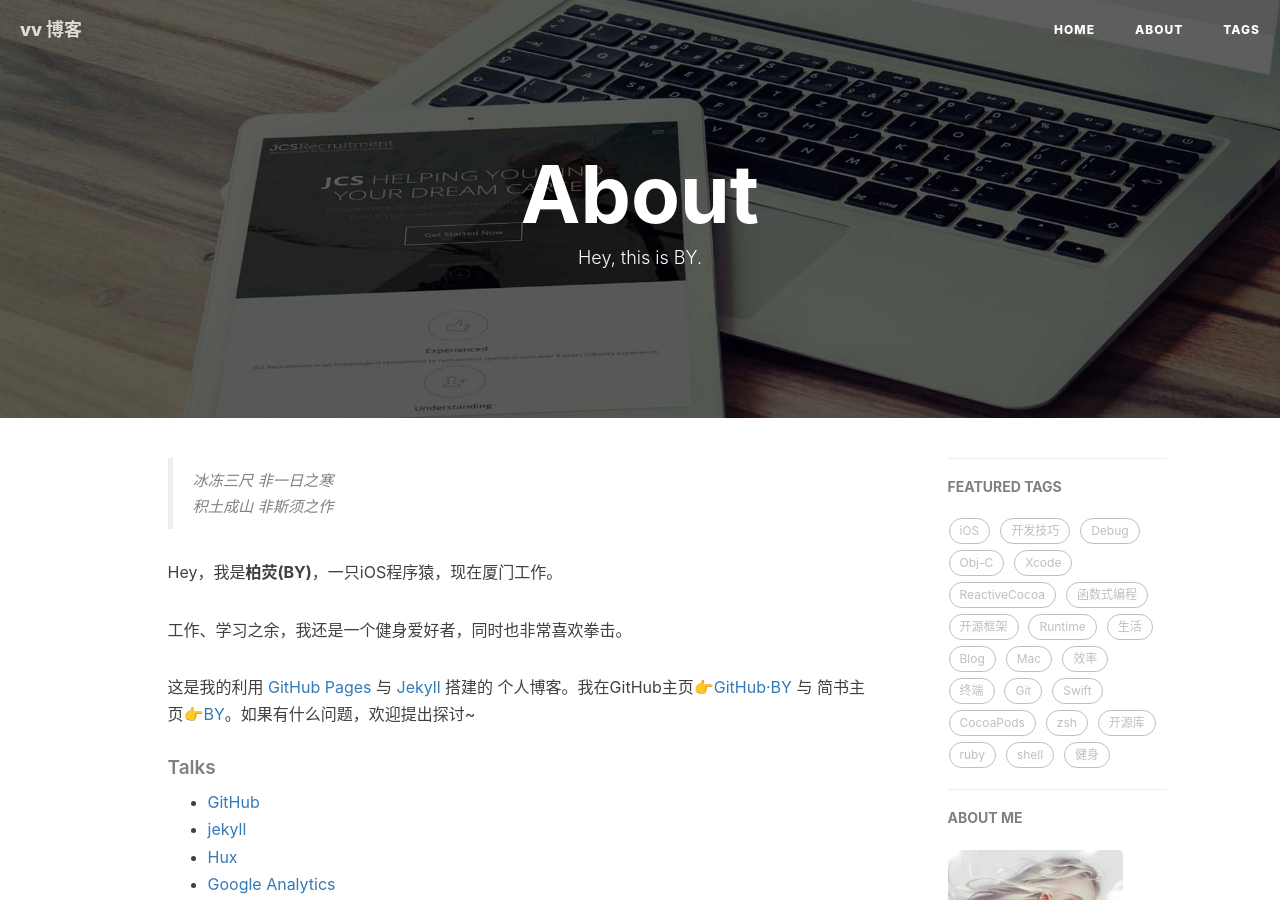
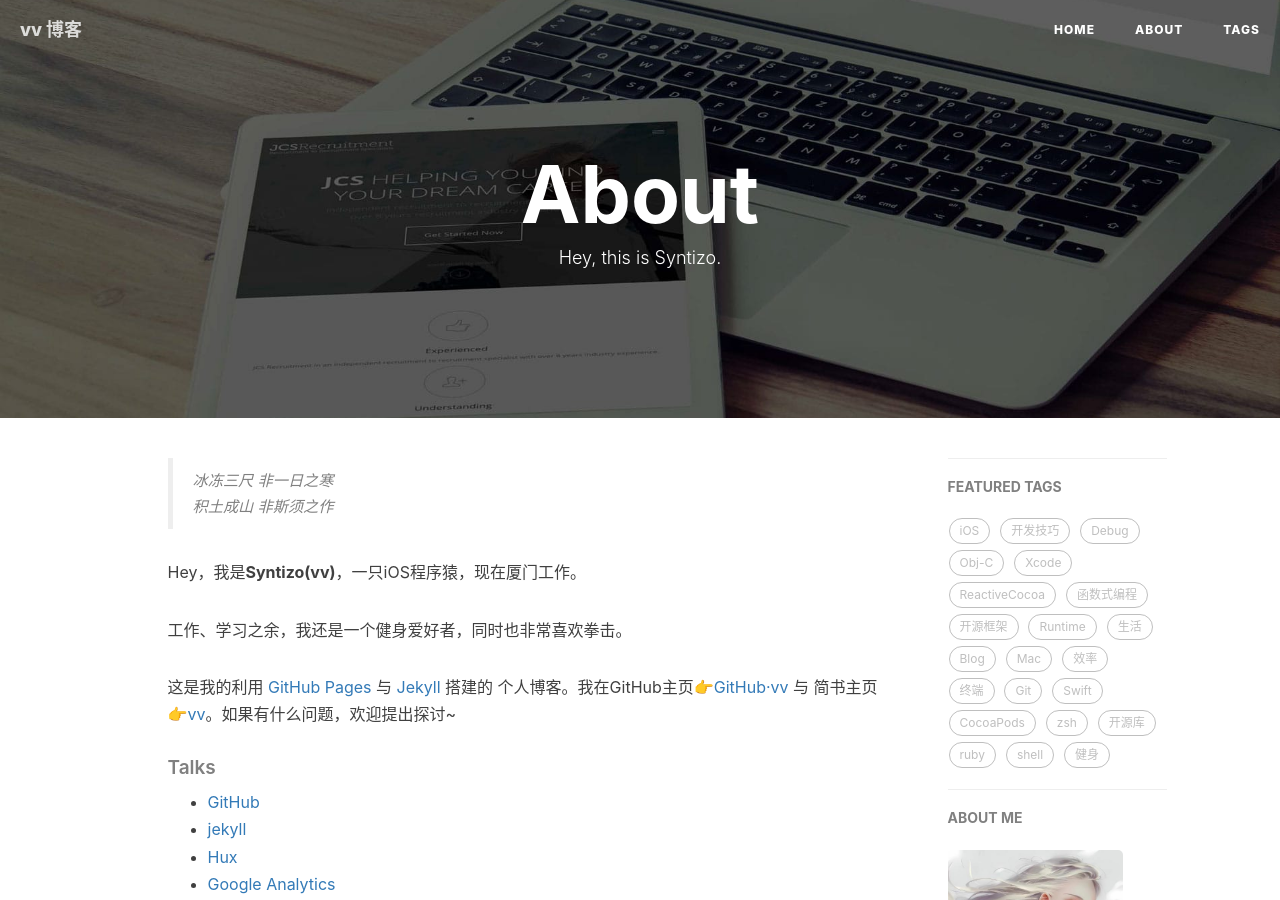
Before and after one commit to Syntizo/syntizo.github.io, a Jekyll site: the page built from about.html, in a window 1280 px wide and 900 px high. Built offline with Jekyll 4.4.1, drawn with Linux system fonts in a browser that asks for light colours; nearby versions of some CDN libraries; comment, search, counter and statistics services are not loaded.

Commit message:
about.html

```diff
--- a/about.html
+++ b/about.html
@@ -1,7 +1,7 @@
 ---
 layout: page
 title: "About"
-description: "Hey, this is BY."
+description: "Hey, this is Syntizo."
 header-img: "img/post-bg-rwd.jpg"
 ---
 
@@ -18,11 +18,11 @@ header-img: "img/post-bg-rwd.jpg"
     <blockquote><p>冰冻三尺 非一日之寒<br>
     积土成山 非斯须之作</p></blockquote>
 
-    <p>Hey，我是<strong>柏荧(BY)</strong>，一只iOS程序猿，现在厦门工作。</p>
+    <p>Hey，我是<strong>Syntizo(vv)</strong>，一只iOS程序猿，现在厦门工作。</p>
 
     <p>工作、学习之余，我还是一个健身爱好者，同时也非常喜欢拳击。</p>
 
-    <p>这是我的利用 <a href="https://pages.github.com/">GitHub Pages</a> 与 <a href="http://jekyll.com.cn/">Jekyll</a> 搭建的 个人博客。我在GitHub主页<a href="https://github.com/qiubaiying">👉GitHub·BY</a> 与 简书主页<a href="https://http://www.jianshu.com/u/e71990ada2fd">👉BY</a>。如果有什么问题，欢迎提出探讨~</p>
+    <p>这是我的利用 <a href="https://pages.github.com/">GitHub Pages</a> 与 <a href="http://jekyll.com.cn/">Jekyll</a> 搭建的 个人博客。我在GitHub主页<a href="https://github.com/Syntizo">👉GitHub·vv</a> 与 简书主页<a href="https://http://www.jianshu.com/">👉vv</a>。如果有什么问题，欢迎提出探讨~</p>
 
     <p></p>
 
```
